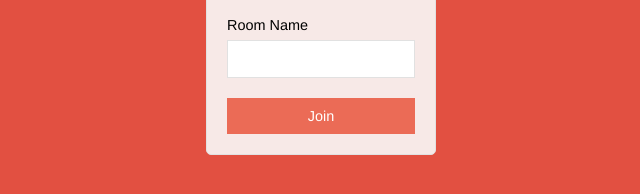
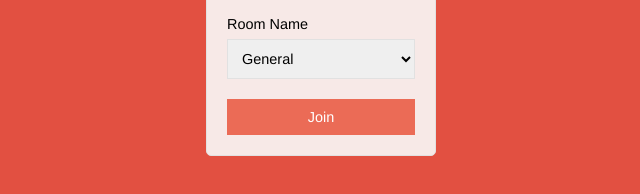
Before and after one commit to Juliograham/node-chat-app, a website: page public/index.html in a window 1280 px wide. Shown: the part 410-604 px from the top of the page, without its empty margins (319-959 px from the left). Drawn offline with Linux system fonts and the light colour scheme; a web font is replaced by a local one.

Commit message:
Change room input to dropdown.

```diff
--- a/public/index.html
+++ b/public/index.html
@@ -19,7 +19,11 @@
             </div>
             <div class="form-field">
                 <label>Room Name</label>
-                <input type="text" name="room" />
+                <select name="room">
+                    <option value="general">General</option>
+                    <option value="strategy">Gym Strategy</option>
+                    <option value="rare">Rare Finds</option>
+                </select>
             </div>
             <div class="form-field">
                 <button>Join</button>
```
